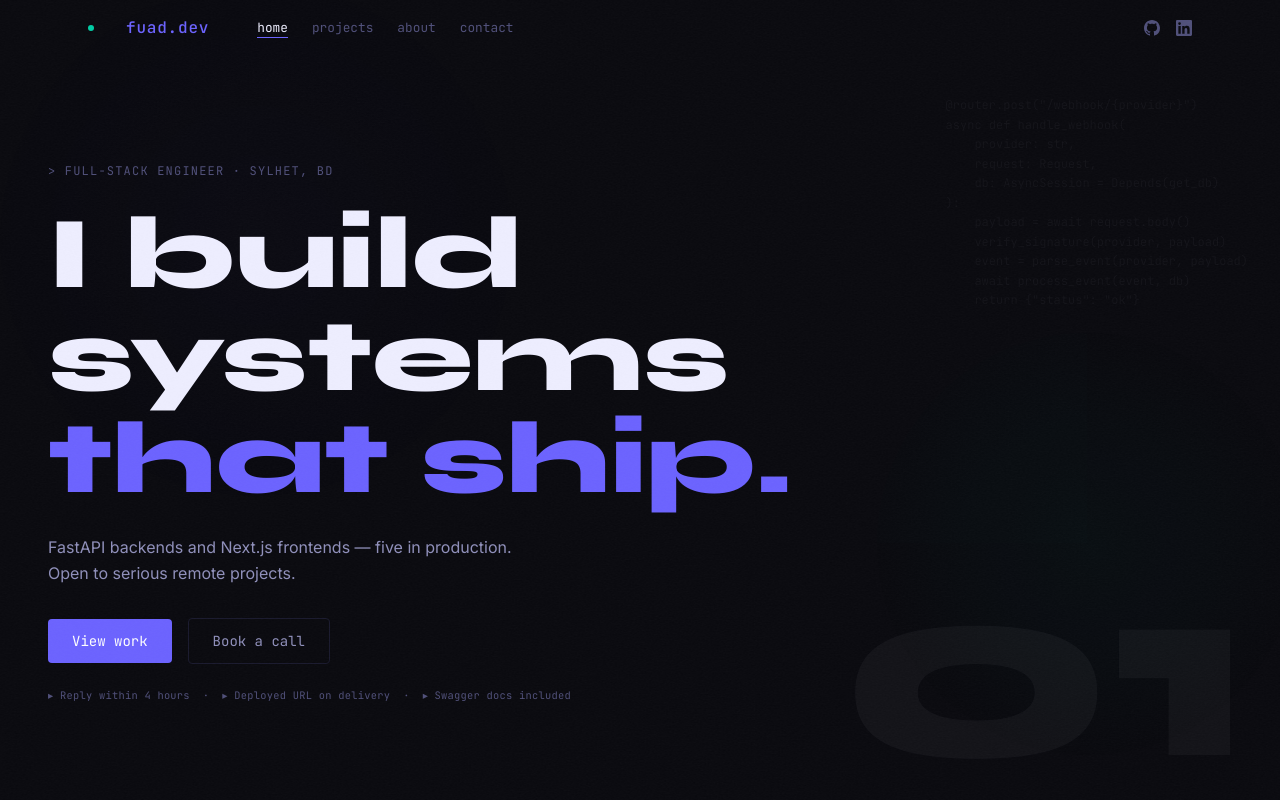
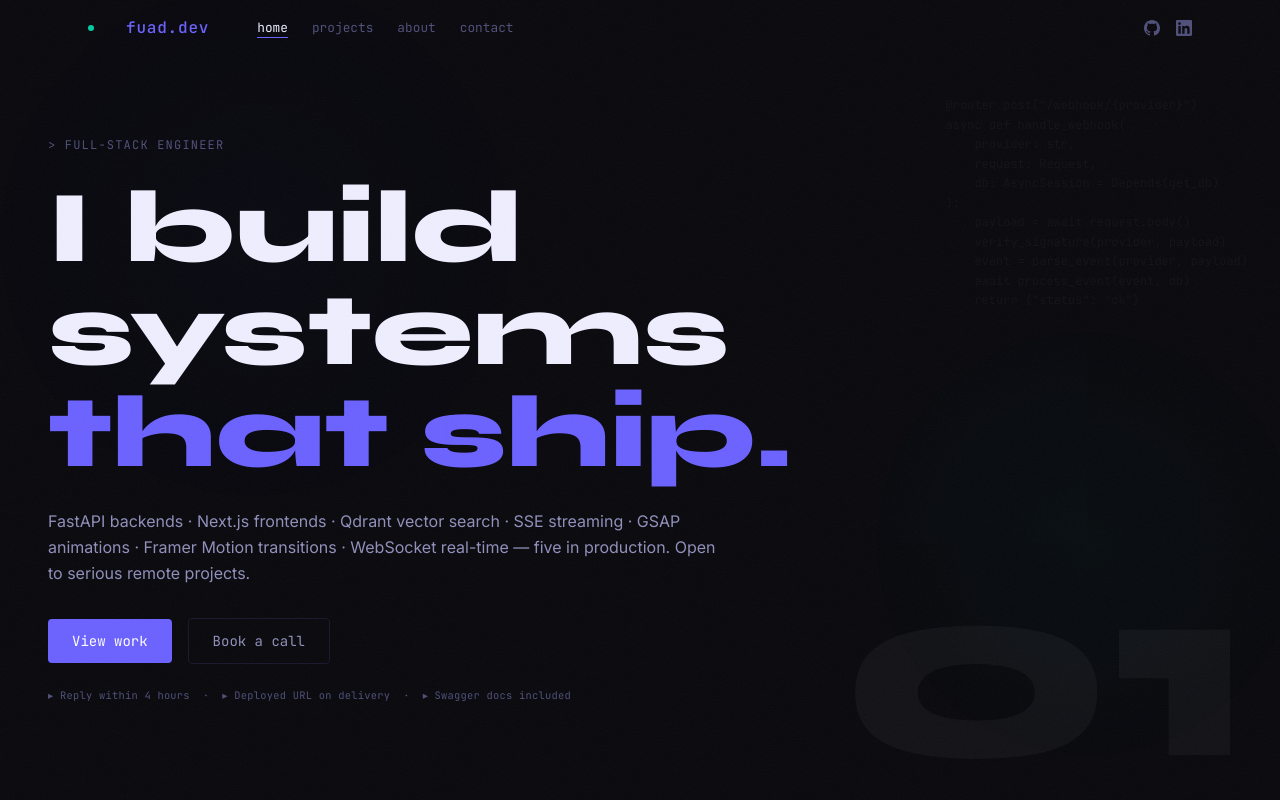
Before and after one commit to Fuad-Haque/fuad-portfolio-website, a Next.js app in the folder frontend/: page / in a window 1280 px wide. Shown: the top 800 px of the page. Built offline with nearby package versions, Linux system fonts and the light colour scheme; no server answers.

Commit message:
update: hero and about page content

```diff
--- a/frontend/src/components/home/HeroSection.tsx
+++ b/frontend/src/components/home/HeroSection.tsx
@@ -46,7 +46,7 @@ async def handle_webhook(
           variants={fadeUp} initial="hidden" animate="visible" custom={2}
           className="font-mono text-xs text-[#50507A] mb-6 tracking-widest"
         >
-          &gt; FULL-STACK ENGINEER · SYLHET, BD
+          &gt; FULL-STACK ENGINEER
         </motion.p>
 
         <div className="mb-6">
@@ -68,10 +68,9 @@ async def handle_webhook(
 
         <motion.p
           variants={fadeUp} initial="hidden" animate="visible" custom={9}
-          className="font-body text-[#9090BB] text-base mb-8 max-w-lg leading-relaxed"
+          className="font-body text-[#9090BB] text-base mb-8 max-w-2xl leading-relaxed"
         >
-          FastAPI backends and Next.js frontends — five in production.
-          <br />Open to serious remote projects.
+          FastAPI backends · Next.js frontends · Qdrant vector search · SSE streaming · GSAP animations · Framer Motion transitions · WebSocket real-time — five in production. Open to serious remote projects.
         </motion.p>
 
         <motion.div
```
